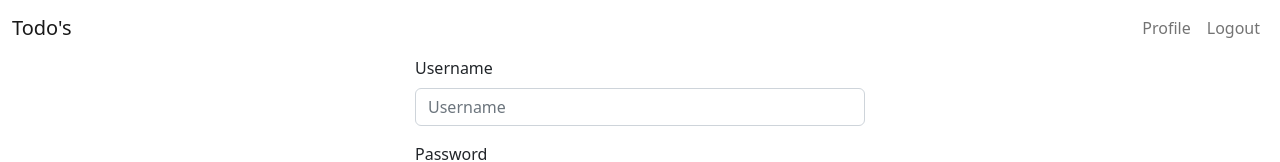
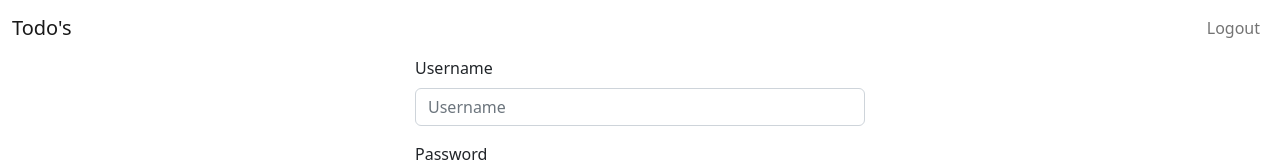
Before and after one commit to Azzarox/My-Todo-MERN-App, a React (Create React App) app in the folder client/: page /login in a window 1280 px wide. Shown: the top 162 px of the page. Built offline with nearby package versions, Linux system fonts and the light colour scheme; sample sign-in values are in the browser's storage.

Commit message:
Removed Profile menu

```diff
--- a/client/src/components/Navbar.js
+++ b/client/src/components/Navbar.js
@@ -6,7 +6,7 @@ import { Link } from 'react-router-dom';
 import { AuthContext } from '../context/authContext';
 
 function NavbarComponent() {
-    const { user, token } = useContext(AuthContext);
+    const { _, token } = useContext(AuthContext);
     return (
         <>
             <Container fluid>
@@ -19,9 +19,6 @@ function NavbarComponent() {
                         <Nav className="">
                             {token ? (
                                 <>
-                                    <Nav.Link as={Link} to="/profile">
-                                        Profile
-                                    </Nav.Link>
                                     <Nav.Link as={Link} to="/logout">
                                         Logout
                                     </Nav.Link>
```
